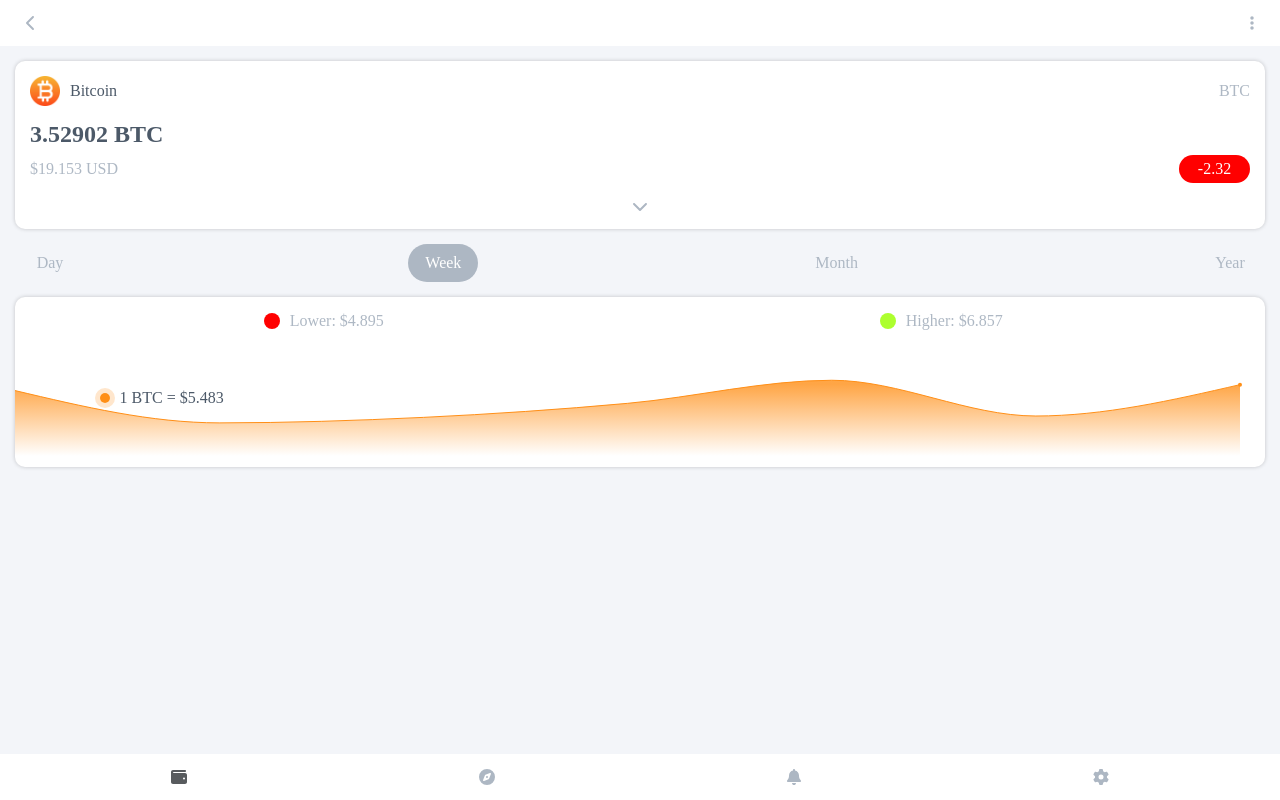
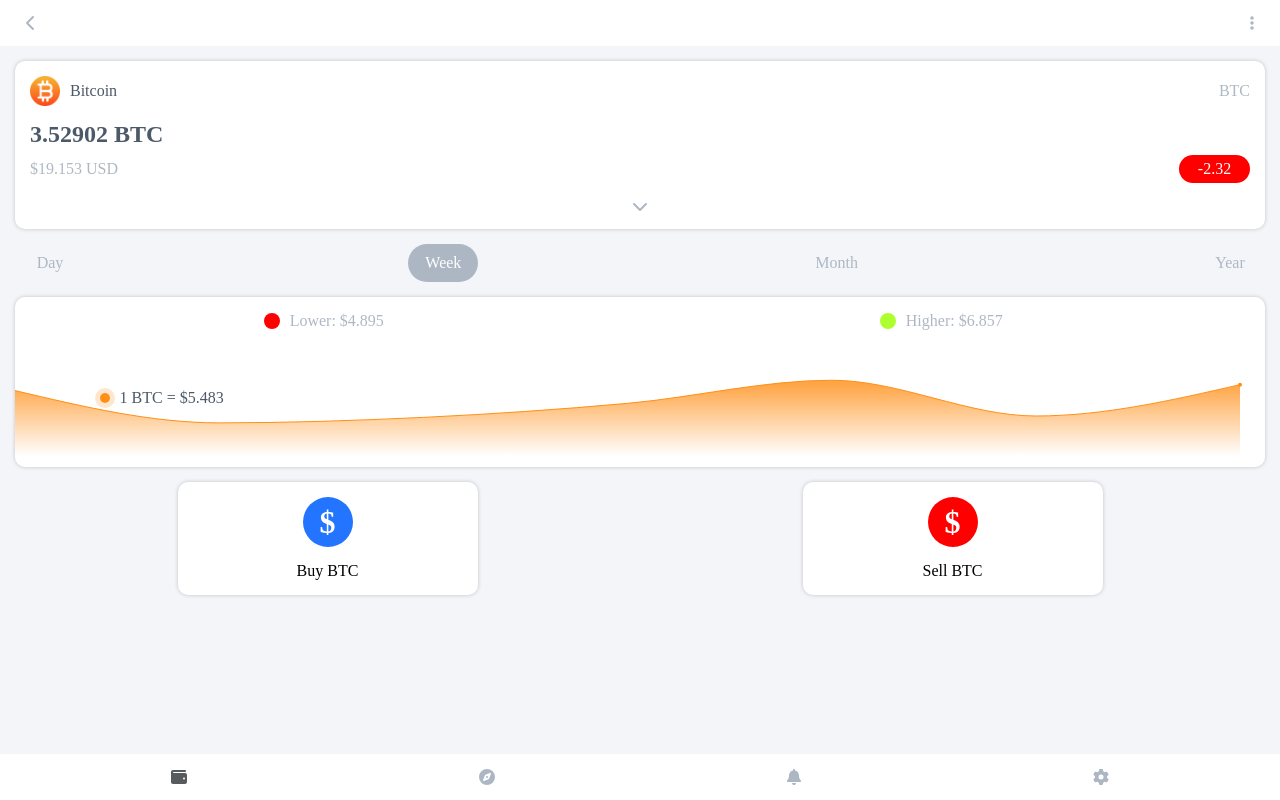
Before and after one commit to Masoud-z/bitcoin-wallet, a Next.js app: page / in a window 1280 px wide. Built offline with nearby package versions, Linux system fonts and the light colour scheme.

Commit message:
Set up order CTa component

```diff
--- a/components/coinPage/coinPage.jsx
+++ b/components/coinPage/coinPage.jsx
@@ -1,8 +1,8 @@
-"use client";
 import { useState } from "react";
 import CoinPriceDetail from "../coinPriceDetail/CoinPriceDetail";
 import PriceChart from "../priceChart/PriceChart";
 import styles from "./CoinPage.module.css";
+import OrderCTA from "../orderCTA/orderCTA";
 
 const coin = {
   img: "/bit.png",
@@ -105,6 +105,7 @@
         higher={6.857}
         priceData={priceData}
       />
+      <OrderCTA title={coin.title} />
     </div>
   );
 }
--- a/components/layout/Layout.jsx
+++ b/components/layout/Layout.jsx
@@ -1,4 +1,3 @@
-"use client";
 import { useState } from "react";
 import { useSearchParams } from "next/navigation";
 import { FontAwesomeIcon } from "@fortawesome/react-fontawesome";
--- /dev/null
+++ b/components/orderCTA/OrderCTA.jsx
@@ -0,0 +1,18 @@
+import styles from "./orderCTA.module.css";
+
+function OrderCTA({ title }) {
+  return (
+    <div className={styles.container}>
+      <div className="container">
+        <div>$</div>
+        Buy {title}
+      </div>
+      <div className="container">
+        <div className={styles.sell}>$</div>
+        Sell {title}
+      </div>
+    </div>
+  );
+}
+
+export default OrderCTA;
--- /dev/null
+++ b/components/orderCTA/orderCTA.module.css
@@ -0,0 +1,47 @@
+.container {
+  width: 100%;
+  display: flex;
+  justify-content: space-around;
+  align-items: center;
+  margin-bottom: 15px;
+}
+
+.container > div {
+  width: 300px;
+  padding-bottom: 15px;
+  display: flex;
+  flex-direction: column;
+  justify-content: center;
+  align-items: center;
+}
+
+.container > div:hover {
+  cursor: pointer;
+  background-color: #f1f1f1;
+}
+
+.container > div > div {
+  color: #fff;
+  width: 50px;
+  height: 50px;
+  font-size: 2rem;
+  font-weight: 600;
+  display: flex;
+  justify-content: center;
+  align-items: center;
+  border-radius: 50%;
+  background-color: #2375ff;
+}
+
+.sell {
+  background-color: red !important;
+}
+
+@media (max-width: 750px) {
+  .container {
+    justify-content: space-between;
+  }
+  .container > div {
+    width: 40vw;
+  }
+}
--- a/components/priceChart/PriceChart.jsx
+++ b/components/priceChart/PriceChart.jsx
@@ -1,4 +1,3 @@
-"use client";
 import { FontAwesomeIcon } from "@fortawesome/react-fontawesome";
 import { faCircle } from "@fortawesome/free-solid-svg-icons";
 
```
